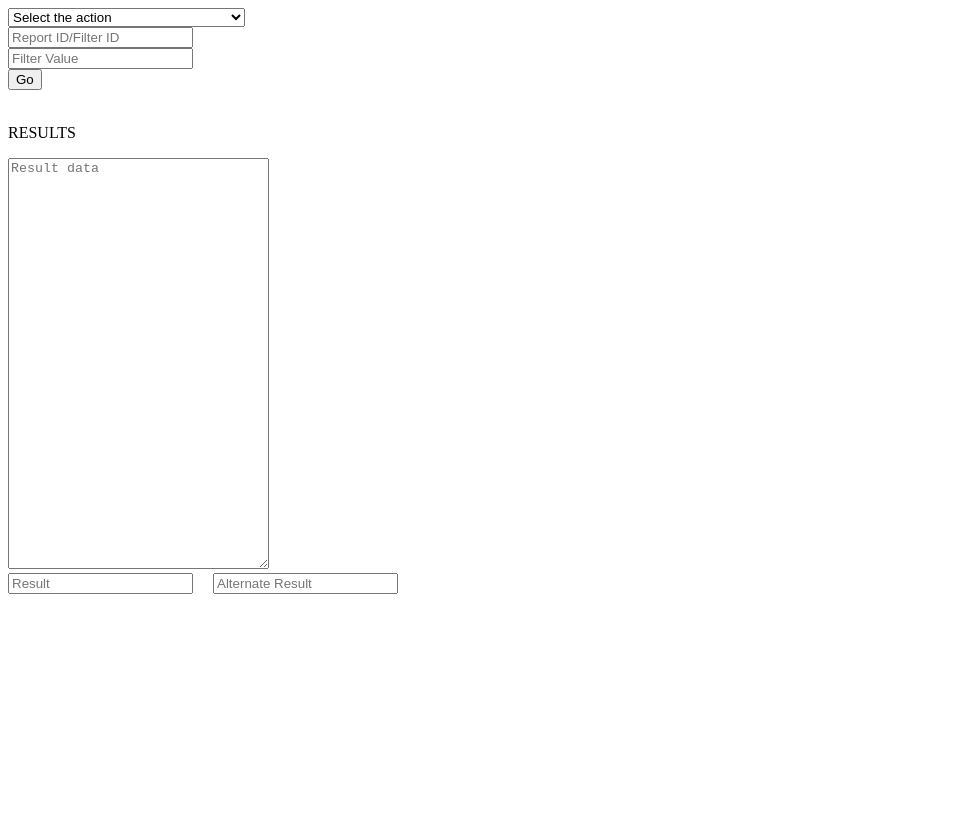
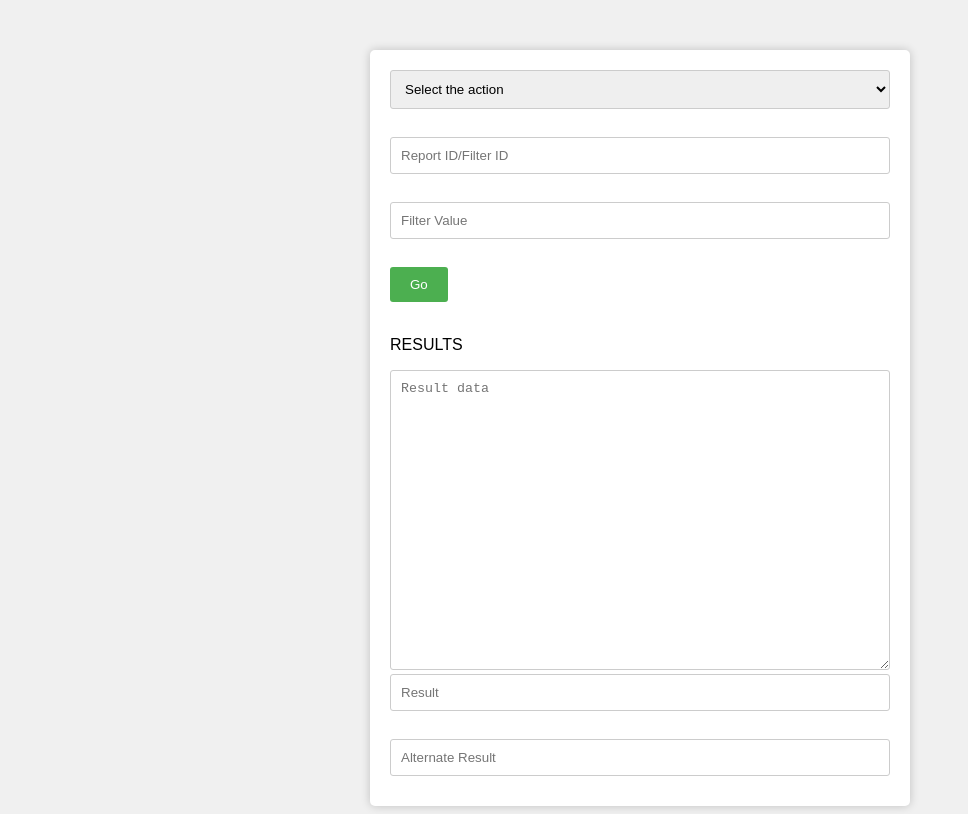
Before and after one commit to Element-manager-api/Extensions, a plain HTML site: page ReportApp/reportApp.html in a window 1280 px wide. Shown: the whole page, without its empty margins (0-968 px from the left). Drawn offline with Linux system fonts and the light colour scheme.

Commit message:
Update reportApp.html

```diff
--- a/ReportApp/reportApp.html
+++ b/ReportApp/reportApp.html
@@ -5,6 +5,48 @@
     <title>Create a Report</title>
     <script src="createReport.js" charset="utf-8"></script>
   </head>
+  <style>
+      body {
+        font-family: Arial, sans-serif;
+        background-color: #f0f0f0;
+      }
+      .panelContainer {
+        background-color: #fff;
+        padding: 20px;
+        border-radius: 5px;
+        box-shadow: 0 0 10px rgba(0, 0, 0, 0.2);
+        max-width: 500px;
+        margin: 0 auto;
+        margin-top: 50px;
+      }
+      input[type="text"], select {
+        width: 100%;
+        margin-bottom: 10px;
+        padding: 10px;
+        border-radius: 3px;
+        border: 1px solid #ccc;
+        box-sizing: border-box;
+      }
+      button {
+        background-color: #4CAF50;
+        color: #fff;
+        padding: 10px 20px;
+        border-radius: 3px;
+        border: none;
+        cursor: pointer;
+      }
+      button:hover {
+        background-color: #3e8e41;
+      }
+      textarea {
+        width: 100%;
+        height: 300px;
+        padding: 10px;
+        border-radius: 3px;
+        border: 1px solid #ccc;
+        box-sizing: border-box;
+      }
+    </style>
   <body onload="CreateReport.prototype.initializeExtension()">
     <div class="panelContainer" id="panelContainer">
         <select automationid="actionselect" id="actionSelect" name="actionSelect">
```
